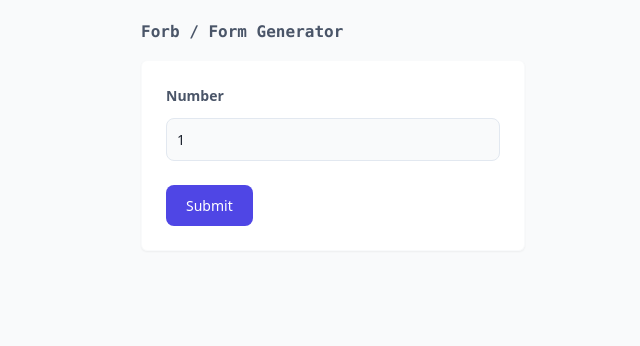
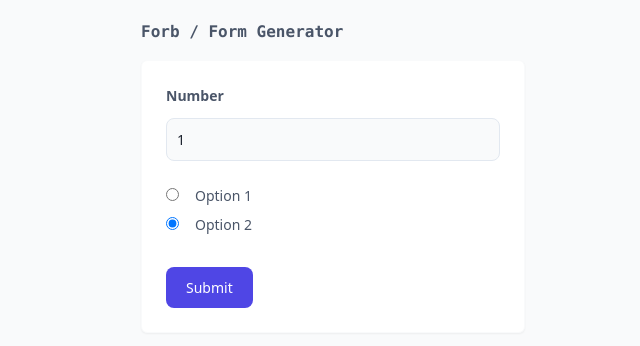
Before and after one commit to behzadam/forb, a Next.js app: page / in a window 1280 px wide. Shown: the top 346 px of the page, without its empty margins (307-947 px from the left). Built offline with nearby package versions, Linux system fonts and the light colour scheme.

Commit message:
feat: add radio options

```diff
--- a/src/components/generator/FormData.ts
+++ b/src/components/generator/FormData.ts
@@ -5,6 +5,25 @@ export const formData = [
     name: 'phone',
     uid: 'f61233e8-565e-43d0-9c14-7d7f220c6020',
     value: 1,
+  },
+  {
+    label: 'Options',
+    type: 'options',
+    uid: 'f61233e8-565e-43d0-9c14-7d7f220c6021',
+    options: [
+      {
+        label: 'Option 1',
+        value: 'one',
+        checked: false,
+        uid: '161233e8-565e-43d0-9c14-7d7f220c6010',
+      },
+      {
+        label: 'Option 2',
+        value: 'two',
+        checked: true,
+        uid: '261233e8-565e-43d0-9c14-7d7f220c6010',
+      },
+    ],
   },
   {
     label: 'Conditional field',
--- a/src/components/generator/FormGenerator.tsx
+++ b/src/components/generator/FormGenerator.tsx
@@ -1,8 +1,8 @@
-import React, { ReactElement } from 'react';
+import React, { ReactElement, useEffect } from 'react';
 
 import { Formik, Field, Form } from 'formik';
 
-import { FieldType } from '../../types';
+import { FieldType, OptionType } from '../../types';
 import Spinner from '../ui/Spinner';
 import useFormGenerator from './useFormGenerator';
 
@@ -13,6 +13,10 @@ type FormProps = {
 const FormGenerator = ({ formData }: FormProps): ReactElement => {
   const { fields, formValues, isLoading, fieldChanged, onSubmit } =
     useFormGenerator(formData);
+
+  useEffect(() => {
+    console.log(formValues);
+  });
 
   if (isLoading) return <Spinner />;
   return (
@@ -28,6 +32,29 @@ const FormGenerator = ({ formData }: FormProps): ReactElement => {
         >
           <Form>
             {fields.map((field: FieldType) => {
+              switch (field.type) {
+                case 'options':
+                  return (
+                    <div role="group" className="mb-8" key={field.uid}>
+                      {field.options?.map((option: OptionType) => {
+                        return (
+                          <label
+                            className="block mb-2 text-sm font-medium cursor-pointer"
+                            key={option.uid}
+                          >
+                            <Field
+                              type="radio"
+                              name={field.uid}
+                              value={option.value}
+                              className="mr-4"
+                            />
+                            {option.label}
+                          </label>
+                        );
+                      })}
+                    </div>
+                  );
+                default:
                   return (
                     <div className="mb-6" key={field.uid}>
                       <label
@@ -47,6 +74,7 @@ const FormGenerator = ({ formData }: FormProps): ReactElement => {
                       />
                     </div>
                   );
+              }
             })}
             <button
               type="submit"
--- a/src/components/generator/useFormGenerator.ts
+++ b/src/components/generator/useFormGenerator.ts
@@ -64,7 +64,6 @@ const fieldMeetsCondition =
         },
         []
       );
-
       switch (field.logic.if) {
         case ConditionType.All:
           return conditions.every((item) => item === true);
@@ -95,6 +94,15 @@ const useFormGenerator = (formData: any[]) => {
   useEffect(() => {
     setFormValues(() => {
       return fields.reduce((result, field: FieldType) => {
+        if (field.type === 'options') {
+          let defaultChecked: string = '';
+          field?.options?.forEach((option) => {
+            if (option?.checked) {
+              defaultChecked = option.value;
+            }
+          });
+          return { ...result, [field.uid]: defaultChecked };
+        }
         return { ...result, [field.uid]: field.value ?? '' };
       }, {});
     });
@@ -105,10 +113,6 @@ const useFormGenerator = (formData: any[]) => {
     setFields(formData.filter(fieldMeetsCondition(formValues)));
   }, [formValues]);
 
-  useEffect(() => {
-    console.log(fields);
-  }, [fields]);
-
   return { fields, formValues, isLoading, fieldChanged, onSubmit };
 };
 
```
Also changed, not shown: src/types/fields.ts (+9 -1 lines). Lines whose indentation alone changed are shown as unchanged.
